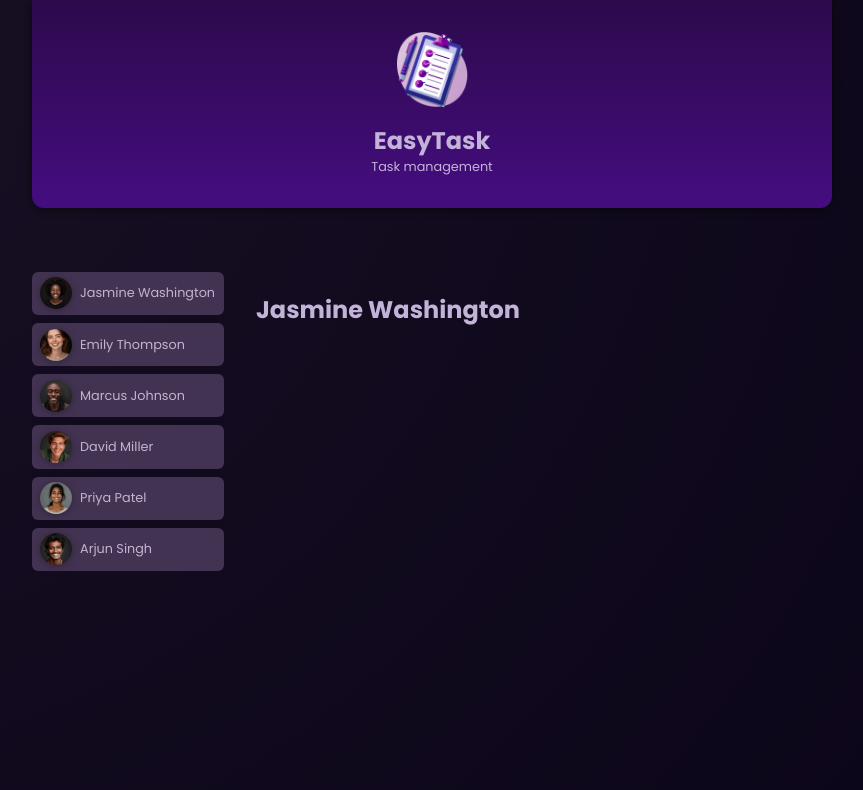
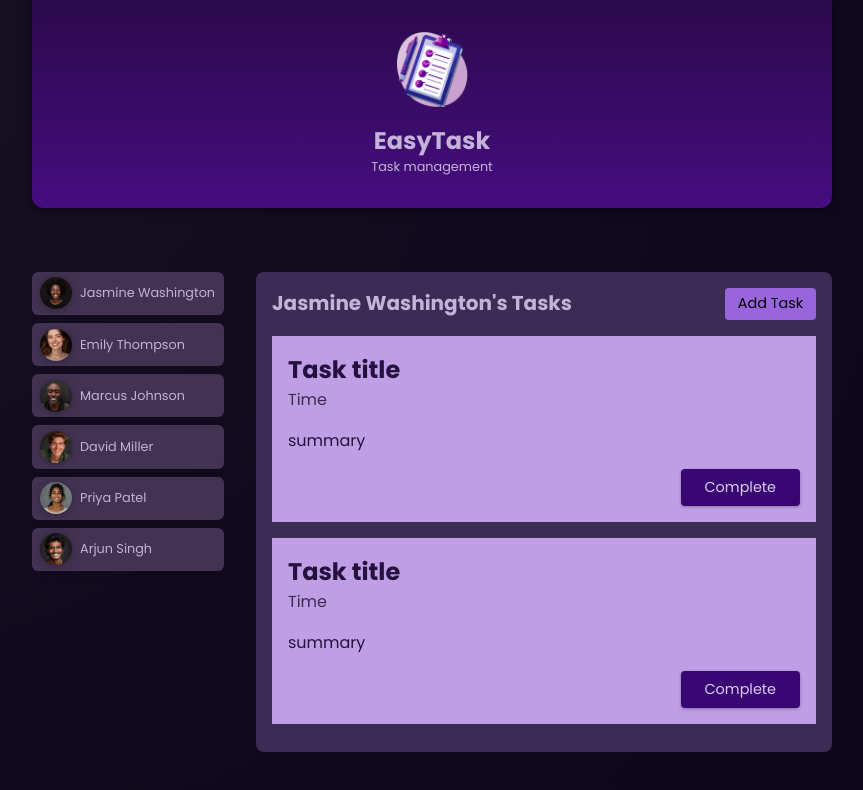
Before and after one commit to grzegorzsz24/easy-task, an Angular app: page / in a window 1280 px wide. Both pictures are taken after a click on the button "Jasmine Washington". Shown: the top 790 px of the page, without its empty margins (208-1071 px from the left). Built offline with nearby package versions, Linux system fonts and the light colour scheme.

Commit message:
added task component

```diff
--- /dev/null
+++ b/src/app/tasks/task/task.component.css
@@ -0,0 +1,37 @@
+article {
+    padding: 1rem;
+    color: #25113d;
+    background-color: #bf9ee5;
+}
+
+h2 {
+    margin: 0;
+}
+
+time {
+    color: #3c2c50;
+}
+
+.actions {
+    text-align: right;
+    margin: 0;
+}
+
+.actions button {
+    font: inherit;
+    font-size: 0.9rem;
+    cursor: pointer;
+    background-color: #380774;
+    color: #decdf2;
+    border-radius: 4px;
+    padding: 0.5rem 1.5rem;
+    border: none;
+    box-shadow: 0 1px 3px rgba(0, 0, 0, 0.3);
+    transition: all 0.3s ease;
+}
+
+.actions button:hover,
+.actions button:active {
+    background-color: #4a0774;
+    box-shadow: 0 1px 6px rgba(0, 0, 0, 0.3);
+}
--- /dev/null
+++ b/src/app/tasks/task/task.component.html
@@ -0,0 +1,8 @@
+<article>
+  <h2>Task title</h2>
+  <time>Time</time>
+  <p>summary</p>
+  <p class="actions">
+    <button>Complete</button>
+  </p>
+</article>
--- a/src/app/tasks/tasks.component.css
+++ b/src/app/tasks/tasks.component.css
@@ -0,0 +1,62 @@
+#tasks {
+    padding: 1rem;
+    border-radius: 8px;
+    max-height: 60vh;
+    overflow: auto;
+    background-color: #3a2c54;
+}
+
+header {
+    display: flex;
+    justify-content: space-between;
+    align-items: flex-start;
+    gap: 1rem;
+}
+
+h2 {
+    margin: 0;
+    font-size: 0.9rem;
+    width: 60%;
+    text-wrap: balance;
+}
+
+menu {
+    margin: 0;
+    padding: 0;
+}
+
+menu button {
+    font: inherit;
+    cursor: pointer;
+    background-color: #9965dd;
+    border-radius: 4px;
+    border: none;
+    padding: 0.35rem 0.8rem;
+    font-size: 0.9rem;
+}
+
+menu button:hover,
+menu button:active {
+    background-color: #a565dd;
+}
+
+ul {
+    list-style: none;
+    margin: 1rem 0;
+    padding: 0;
+    display: flex;
+    flex-direction: column;
+    gap: 1rem;
+    max-height: 50vh;
+    overflow: auto;
+}
+
+@media (min-width: 768px) {
+    h2 {
+        font-size: 1.25rem;
+    }
+
+    menu {
+        width: auto;
+    }
+}
--- a/src/app/tasks/tasks.component.html
+++ b/src/app/tasks/tasks.component.html
@@ -1 +1,20 @@
-<h2>{{ name }}</h2>
+<section id="tasks">
+  <header>
+    <h2>{{ name }}'s Tasks</h2>
+    <menu>
+      <button>Add Task</button>
+    </menu>
+  </header>
+
+  <ul>
+    <li>
+      <app-task />
+    </li>
+    <li>
+      <app-task />
+    </li>
+    <li>
+      <app-task />
+    </li>
+  </ul>
+</section>
--- a/src/app/tasks/tasks.component.ts
+++ b/src/app/tasks/tasks.component.ts
@@ -1,9 +1,10 @@
 import { Component, Input } from '@angular/core';
+import { TaskComponent } from "./task/task.component";
 
 @Component({
   selector: 'app-tasks',
   standalone: true,
-  imports: [],
+  imports: [TaskComponent],
   templateUrl: './tasks.component.html',
   styleUrl: './tasks.component.css'
 })
```
Also changed, not shown: src/app/tasks/task/task.component.ts (added, +12 -0 lines).
